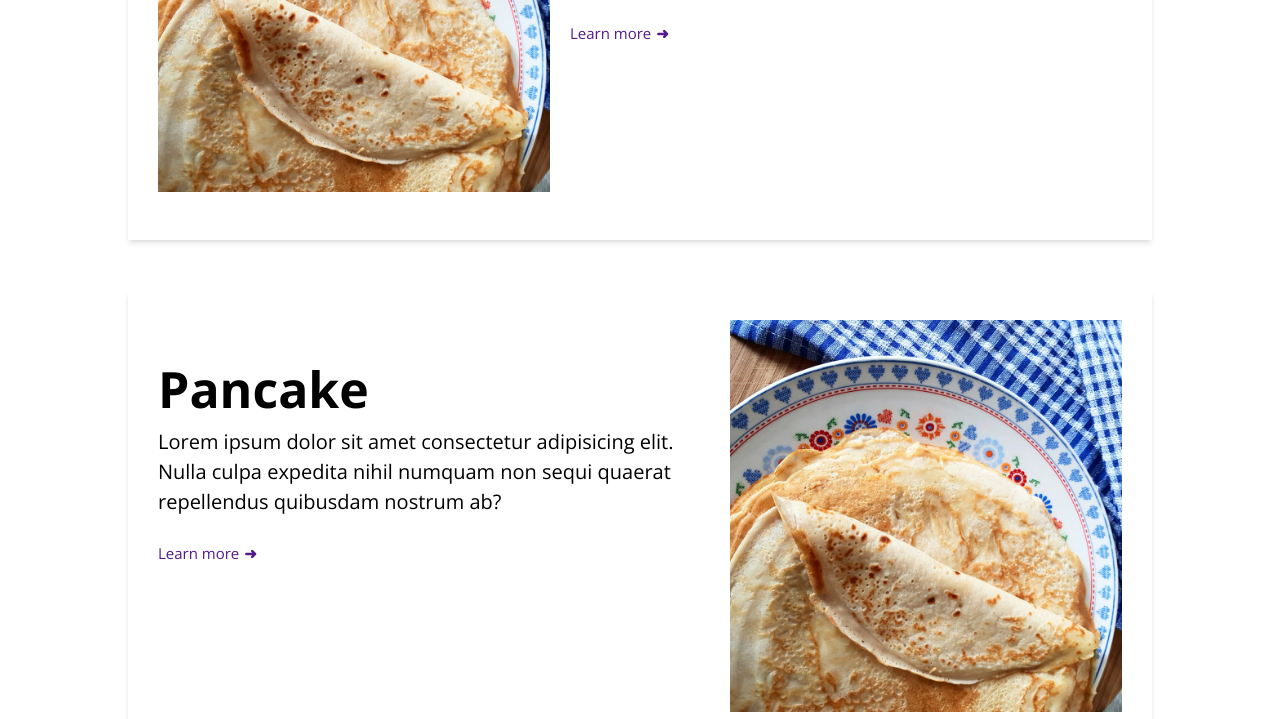
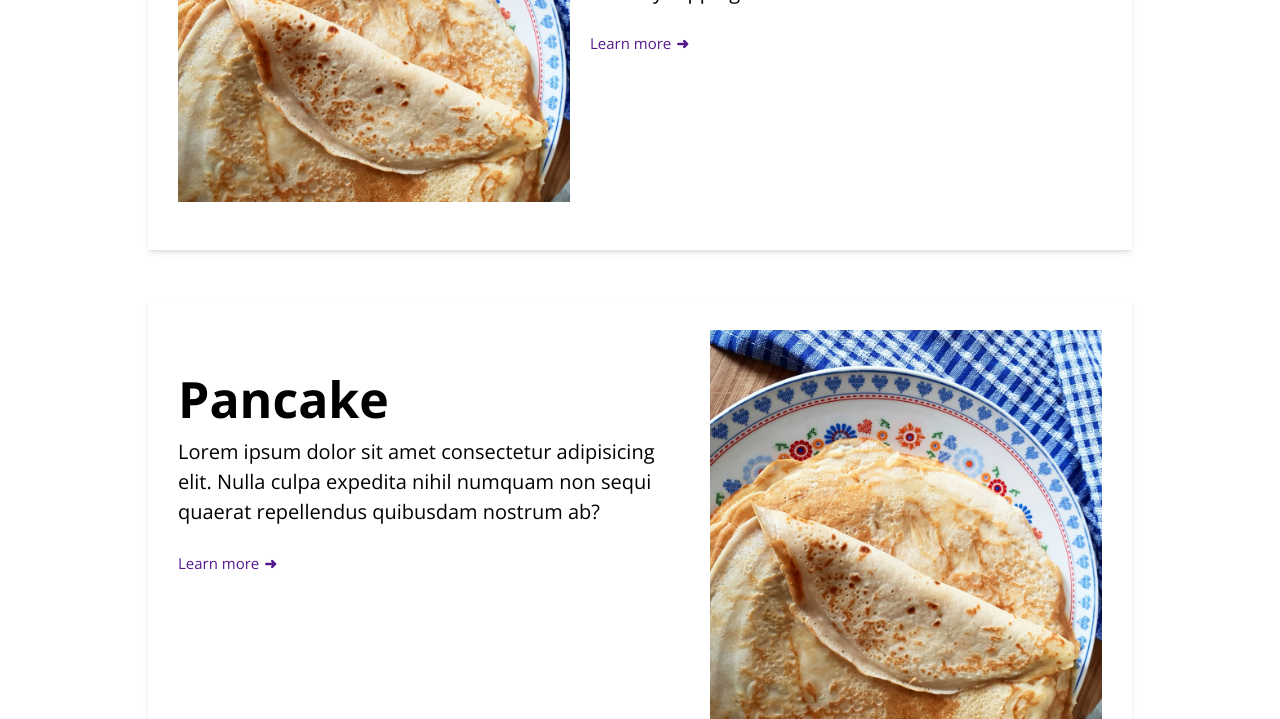
Before and after one commit to WreckitHUN/odin-recipes, a plain HTML site: page index.html in a window 1280 px wide. Shown: the part 418-1137 px from the top of the page. Drawn offline with nearby package versions, Linux system fonts and the light colour scheme.

Commit message:
Giving extra margin to .card.

```diff
--- a/index.html
+++ b/index.html
@@ -11,7 +11,7 @@
     />
     <link rel="stylesheet" href="styles/normalize.css" />
     <link rel="stylesheet" href="styles/styles.css" />
-    <title>Document</title>
+    <title>Szabi's Recipes</title>
   </head>
   <body>
     <div class="site__header site__header--skewed"><h1>Favorite Recipes</h1></div>
--- a/styles/styles.css
+++ b/styles/styles.css
@@ -132,7 +132,7 @@ a{
     display: flex;
     flex-direction: column;
     padding: 2rem;
-    margin-bottom: 5rem;
+    margin: 1rem 2rem 5rem 2rem;
     box-shadow: 0 4px 6px -1px rgb(0 0 0 / 0.1), 0 2px 4px -2px rgb(0 0 0 / 0.1);
     transition: all 0.3s;
 }
```
